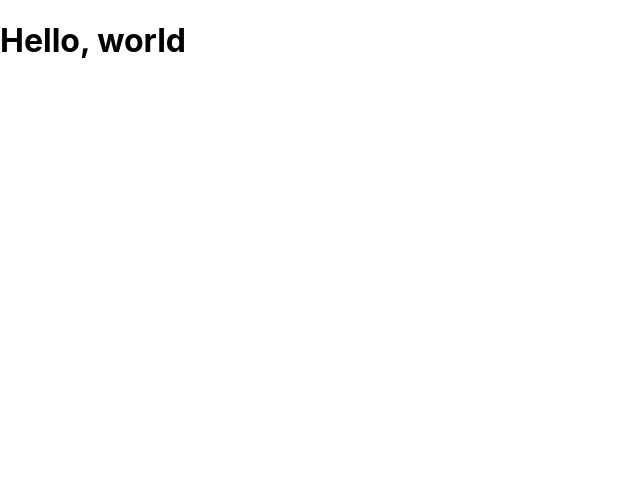
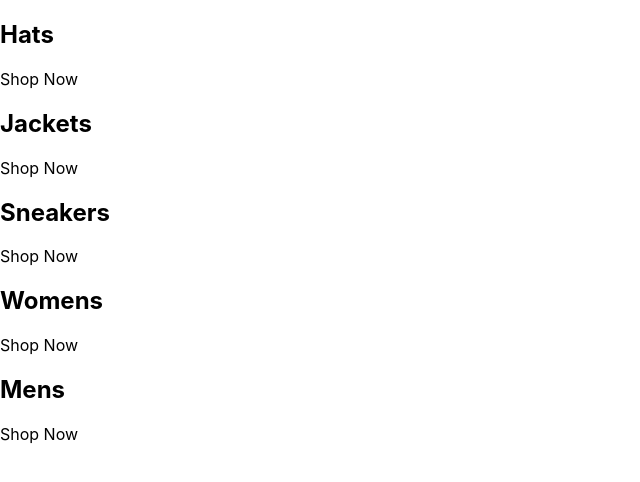
Before and after one commit to Ricksoc/crown-clothing, a React (Create React App) app: page / in a window 1280 px wide. Shown: the top 482 px of the page, without its empty margins (0-640 px from the left). Built offline with nearby package versions, Linux system fonts and the light colour scheme.

Commit message:
Set outline of e-commerce page
Placeholder text and div structure added. All content in App.js

```diff
--- a/src/App.js
+++ b/src/App.js
@@ -1,7 +1,41 @@
 const App = () => {
   return (
-    <div>
-      <h1>Hello, world</h1>
+    <div className="categories-container">
+      <div className="category-container">
+        {/* <img src="" alt="" /> */}
+        <div className="category-body-container">
+          <h2>Hats</h2>
+          <p>Shop Now</p>
+        </div>
+      </div>
+      <div className="category-container">
+        {/* <img src="" alt="" /> */}
+        <div className="category-body-container">
+          <h2>Jackets</h2>
+          <p>Shop Now</p>
+        </div>
+      </div>
+      <div className="category-container">
+        {/* <img src="" alt="" /> */}
+        <div className="category-body-container">
+          <h2>Sneakers</h2>
+          <p>Shop Now</p>
+        </div>
+      </div>
+      <div className="category-container">
+        {/* <img src="" alt="" /> */}
+        <div className="category-body-container">
+          <h2>Womens</h2>
+          <p>Shop Now</p>
+        </div>
+      </div>
+      <div className="category-container">
+        {/* <img src="" alt="" /> */}
+        <div className="category-body-container">
+          <h2>Mens</h2>
+          <p>Shop Now</p>
+        </div>
+      </div>
     </div>
   );
 };
```
